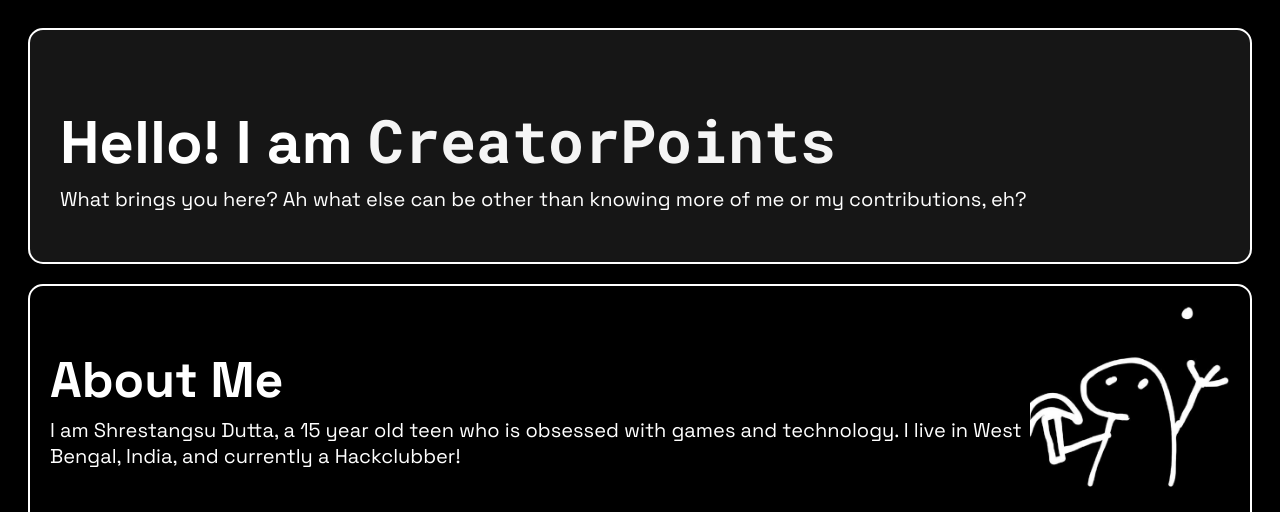
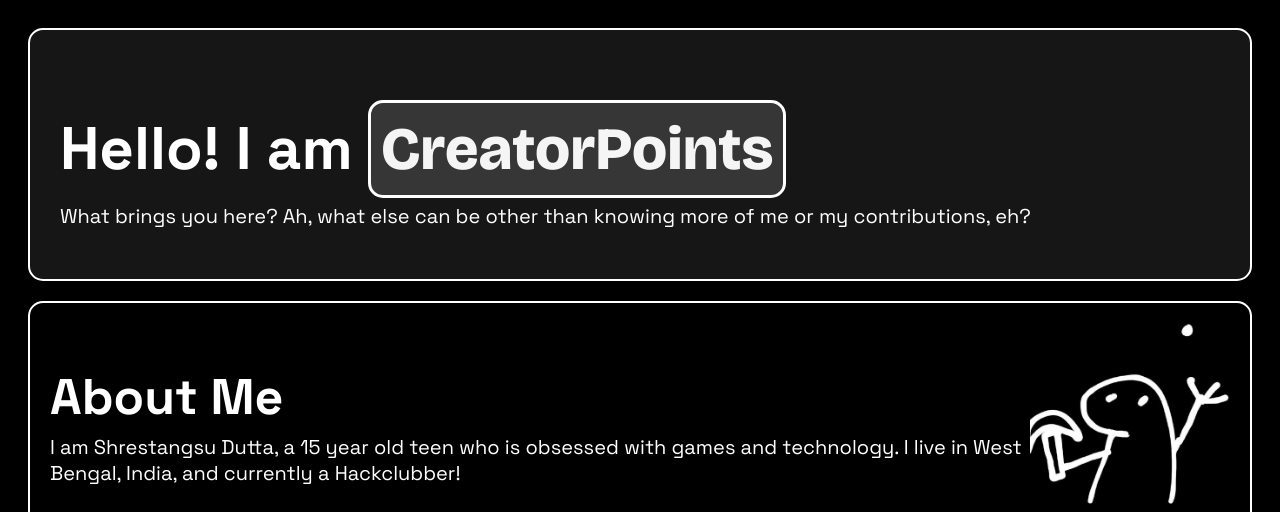
Before and after one commit to CreatorPoints/MyPersonalWebsite, a plain HTML site: page index.html in a window 1280 px wide. Shown: the top 512 px of the page. Drawn offline with nearby package versions, Linux system fonts and the light colour scheme.

Commit message:
Changed font and styling just for my name!

```diff
--- a/index.html
+++ b/index.html
@@ -7,12 +7,12 @@
         <link rel="preconnect" href="https://fonts.googleapis.com">
         <link rel="preconnect" href="https://fonts.gstatic.com" crossorigin>
         <link href="https://fonts.googleapis.com/css2?family=Space+Grotesk:wght@400;500;600;700&display=swap" rel="stylesheet">
-        <link href="https://fonts.googleapis.com/css2?family=Roboto+Mono:wght@400;500;600;700&display=swap" rel="stylesheet">
+        <link href="https://fonts.googleapis.com/css2?family=Bricolage+Grotesque:opsz,wght@12..96,800&display=swap" rel="stylesheet">
     </head>
     <body>
         <div class="hero">
             <h1>Hello! I am <span class="cp">CreatorPoints</span></h1>
-            <p>What brings you here? Ah what else can be other than knowing more of me or my contributions, eh?</p>
+            <p>What brings you here? Ah, what else can be other than knowing more of me or my contributions, eh?</p>
         </div>
         <div class="aboutme">
             <div>
--- a/style.css
+++ b/style.css
@@ -70,9 +70,15 @@ li:hover {
 }
 
 .cp {
-    font-family: 'Roboto Mono', monospace;
+    font-family: 'Bricolage Grotesque', sans-serif;
     color: whitesmoke;
+    font-weight: 800;
     display: inline-block;
+    background: rgb(54, 54, 54);
+    border-style: solid;
+    border-color:white;
+    border-radius: 15px;
+    padding: 10px;
 }
 
 .projects {
```
